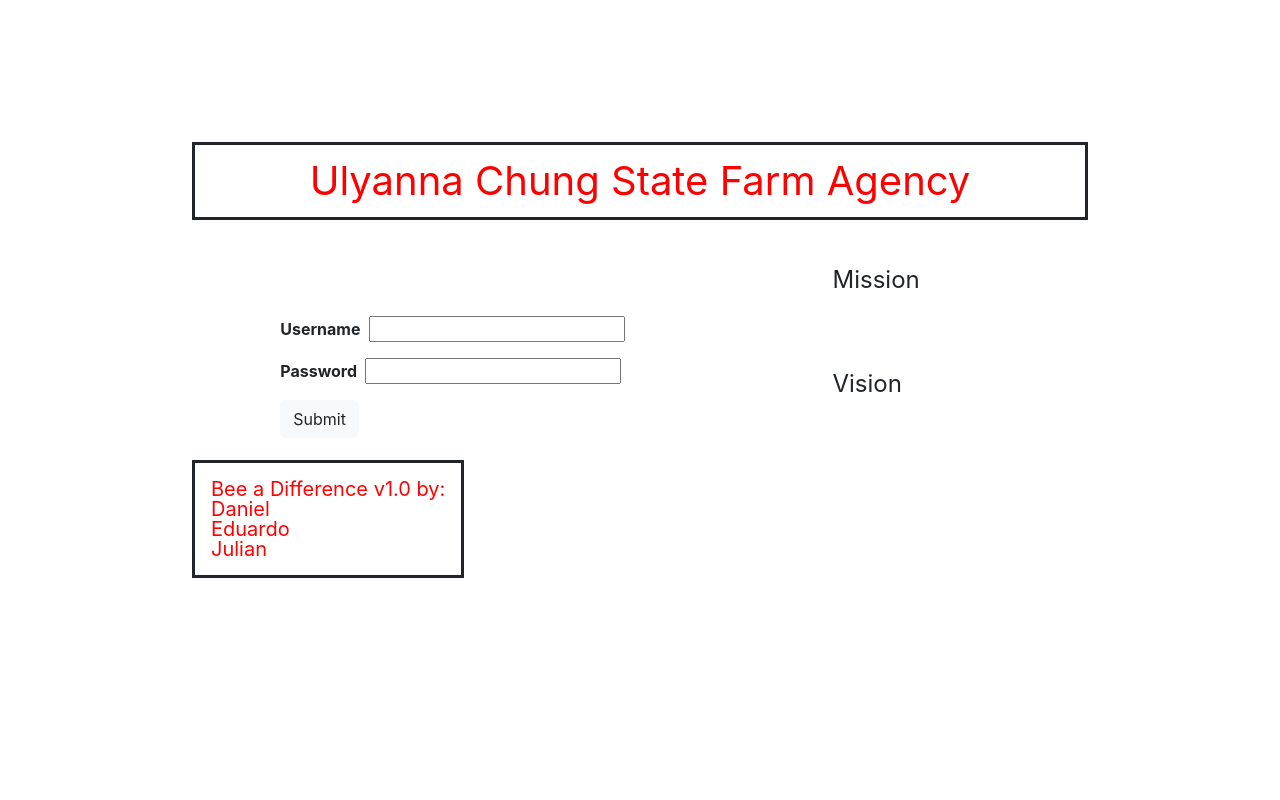
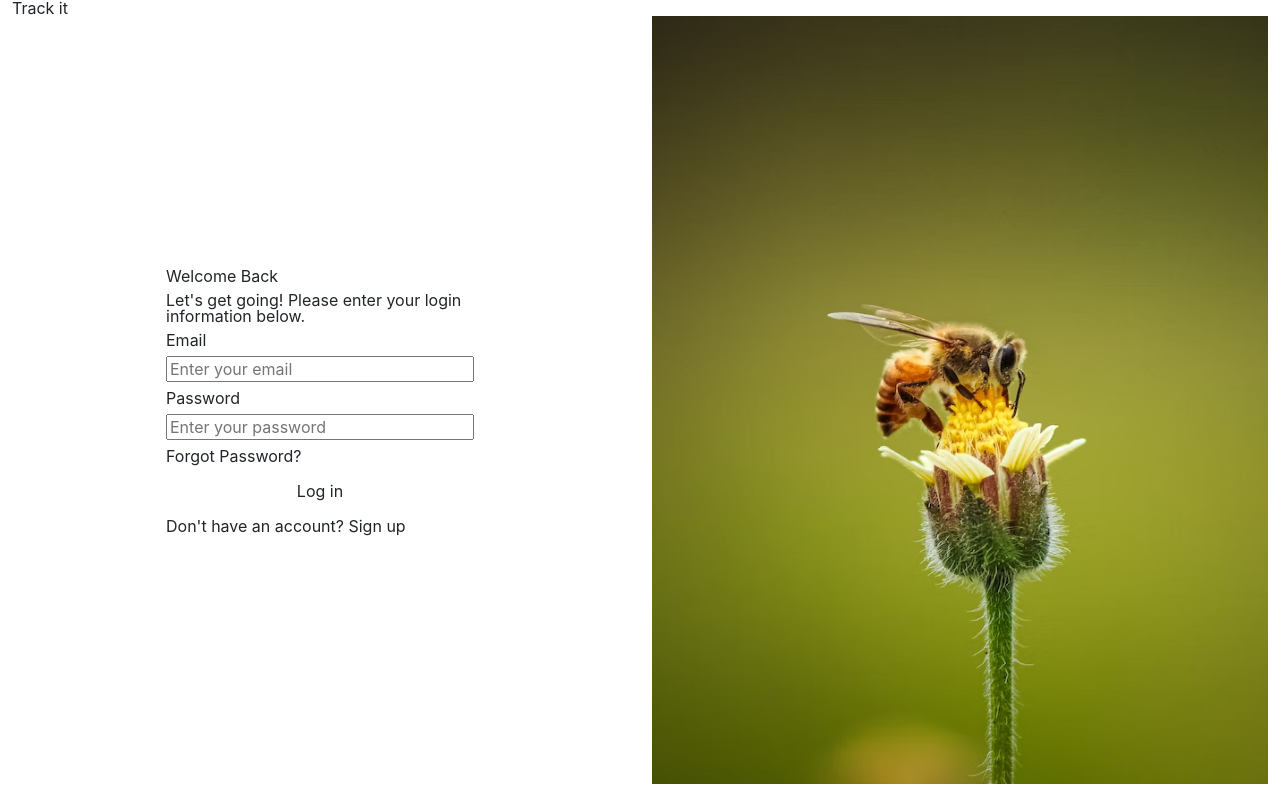
Before and after one commit to UC-data-tracking/frontend-repo, a React (Create React App) app: page / in a window 1280 px wide. Built offline with nearby package versions, Linux system fonts and the light colour scheme.

Commit message:
Recreate login page with no styling.

```diff
--- a/src/components/login/Login.css
+++ b/src/components/login/Login.css
@@ -1,35 +1,9 @@
-.login-container {
-    min-height: 90vh;
-    width: 100vw;
+.bee-on-flower-img {
+    width: 100%;
+    height: 96vh;
 }
 
-.body-content {
-    width: 100%;
+.welcome-back-container {
+    width: 50%;
+    height: 100%;
 }
-
-.page-title {
-    color: red;
-    width: 70%;
-    text-align: center;
-}
-
-.credits-container{
-    width: 70%;
-}
-
-.credits {
-    color: red;
-}
-
-.mission-title {
-    margin-bottom: 5rem;
-}
-
-.vision-title {
-    margin-bottom: 3rem;
-}
-
-.user-and-pw-container {
-    margin-right: 10rem;
-    margin-left: -5rem;
-}
--- a/src/components/login/Login.js
+++ b/src/components/login/Login.js
@@ -1,42 +1,36 @@
 import React from 'react';
-import { Link } from 'react-router-dom'
+import { Link } from 'react-router-dom';
 import Dashboard from '../dashboard/Dashboard';
 import './Login.css';
+import BeeImg from '../assets/bee-on-flower.avif';
 
 function Login(props) {
 	return (
-		<div className='login-container d-flex flex-column align-items-center justify-content-center'>
-			<h1 className='page-title fs-1 mb-5 p-3 border border-dark border-3'>
-				Ulyanna Chung State Farm Agency
-			</h1>
-			<div className='body-content d-flex flex-row justify-content-center mb-3'>
-				<div className='user-and-pw-container d-flex flex-column mt-5'>
-					<div className='d-flex mb-3 align-items-center'>
-						<span className='fw-bold me-2'>Username</span>
-						<input type='text' />
+		<div className='login-container container-fluid'>
+			<div className='row'>
+				<h1 className='trademark'>Track it</h1>
+				<div className='col d-flex justify-content-center'>
+					<div className='welcome-back-container flex-column d-flex justify-content-center gap-2'>
+						<h2>Welcome Back</h2>
+						<p>Let's get going! Please enter your login information below.</p>
+						<span>Email</span>
+						<input type='text' placeholder='Enter your email' />
+						<span>Password</span>
+						<input type='text' placeholder='Enter your password' />
+						<Link to='/forgot-password'>Forgot Password?</Link>
+						<butto className='btn'>Log in</butto>
+						<p>
+							Don't have an account? <Link to='/sign-up'>Sign up</Link>
+						</p>
 					</div>
-					<div className='d-flex flex-row align-items-center mb-3'>
-						<span className='fw-bold me-2'>Password</span>
-						<input type='text' />
-					</div>
-                    <Link to='/dashboard'><button className='btn bg-light'>Submit</button></Link>
 				</div>
-				<aside className='d-flex flex-column ms-5 fs-4'>
-					<span className='mission-title'>Mission</span>
-
-					<span className='vision-title'>Vision</span>
-				</aside>
-			</div>
-			<div className='credits-container d-flex flex-row'>
-				<p className='d-flex justify-content-start credits fs-5 border border-3 border-dark p-3'>
-					Bee a Difference v1.0 by:
-					<br />
-					Daniel
-					<br />
-					Eduardo
-					<br />
-					Julian
-				</p>
+				<div className='img-container col'>
+					<img
+						className='bee-on-flower-img'
+						src={BeeImg}
+						alt='Bee on a flower'
+					/>
+				</div>
 			</div>
 		</div>
 	);
```
Also changed, not shown: src/components/assets/bee-on-flower.avif (added).
